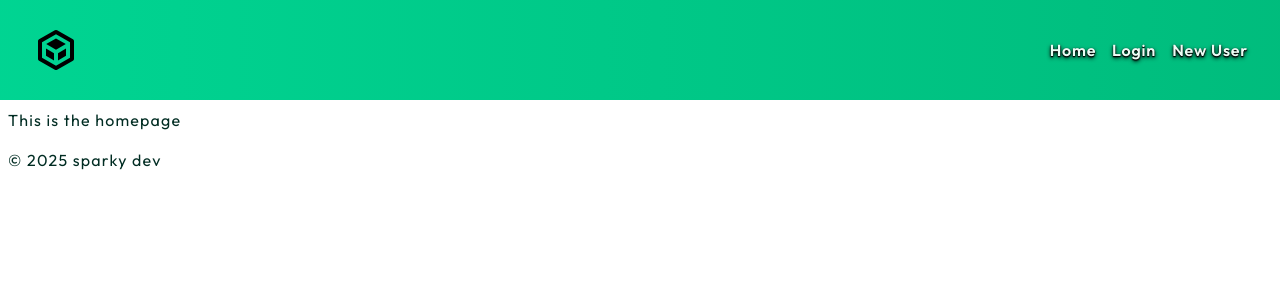
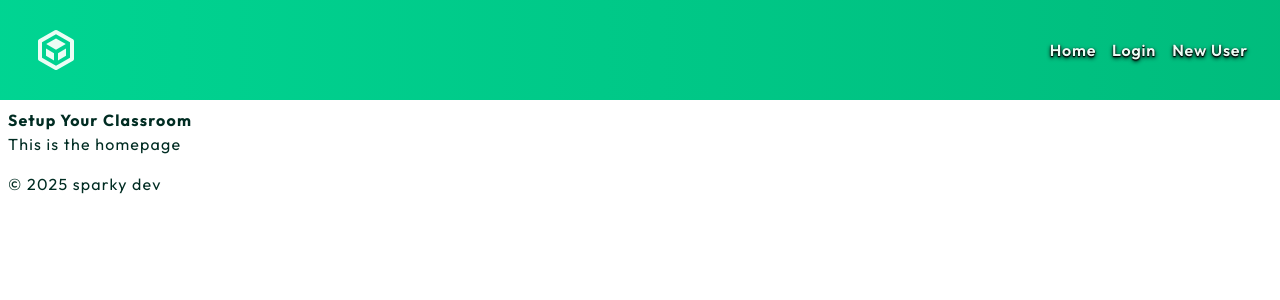
Before and after one commit to sparky9043/12-math-problem-generator, a React (Vite) app in the folder frontend/: page / in a window 1280 px wide. Shown: the top 300 px of the page. Built offline with nearby package versions, Linux system fonts and the light colour scheme.

Commit message:
add logo svg to nav bar

```diff
--- a/frontend/src/components/HomePage.tsx
+++ b/frontend/src/components/HomePage.tsx
@@ -1,6 +1,9 @@
 const HomePage = () => {
   return (
     <div className="p-2">
+      <h2 className="font-bold">
+        Setup Your Classroom
+      </h2>
       This is the homepage
     </div>
   )
--- a/frontend/src/components/NavBar.tsx
+++ b/frontend/src/components/NavBar.tsx
@@ -23,8 +23,7 @@ const NavBar = (props: NavBarProps) => {
       <Toaster />
       <h2>
         <div className="w-12">
-          <svg viewBox="0 0 24 24" xmlns="http://www.w3.org/2000/svg">
-            <title>webpack</title>
+          <svg viewBox="0 0 24 24" xmlns="http://www.w3.org/2000/svg" className="fill-emerald-50">
             <rect width="24" height="24" fill="transparent" />
             <path d="M21,16.5a1,1,0,0,1-.53.88l-7.9,4.44a1,1,0,0,1-1.14,0l-7.9-4.44A1,1,0,0,1,3,16.5v-9a1,1,0,0,1,.53-.88l7.9-4.44a1,1,0,0,1,1.14,0l7.9,4.44A1,1,0,0,1,21,7.5v9M12,4.15,5,8.09v7.82l7,3.94,7-3.94V8.09L12,4.15m0,2.08,4.9,2.83L12,11.89,7.1,9.06,12,6.23m5,8.66L13,17.2V13.62l4-2.31v3.58M11,17.2,7,14.89V11.31l4,2.31Z"/>
           </svg>
```
